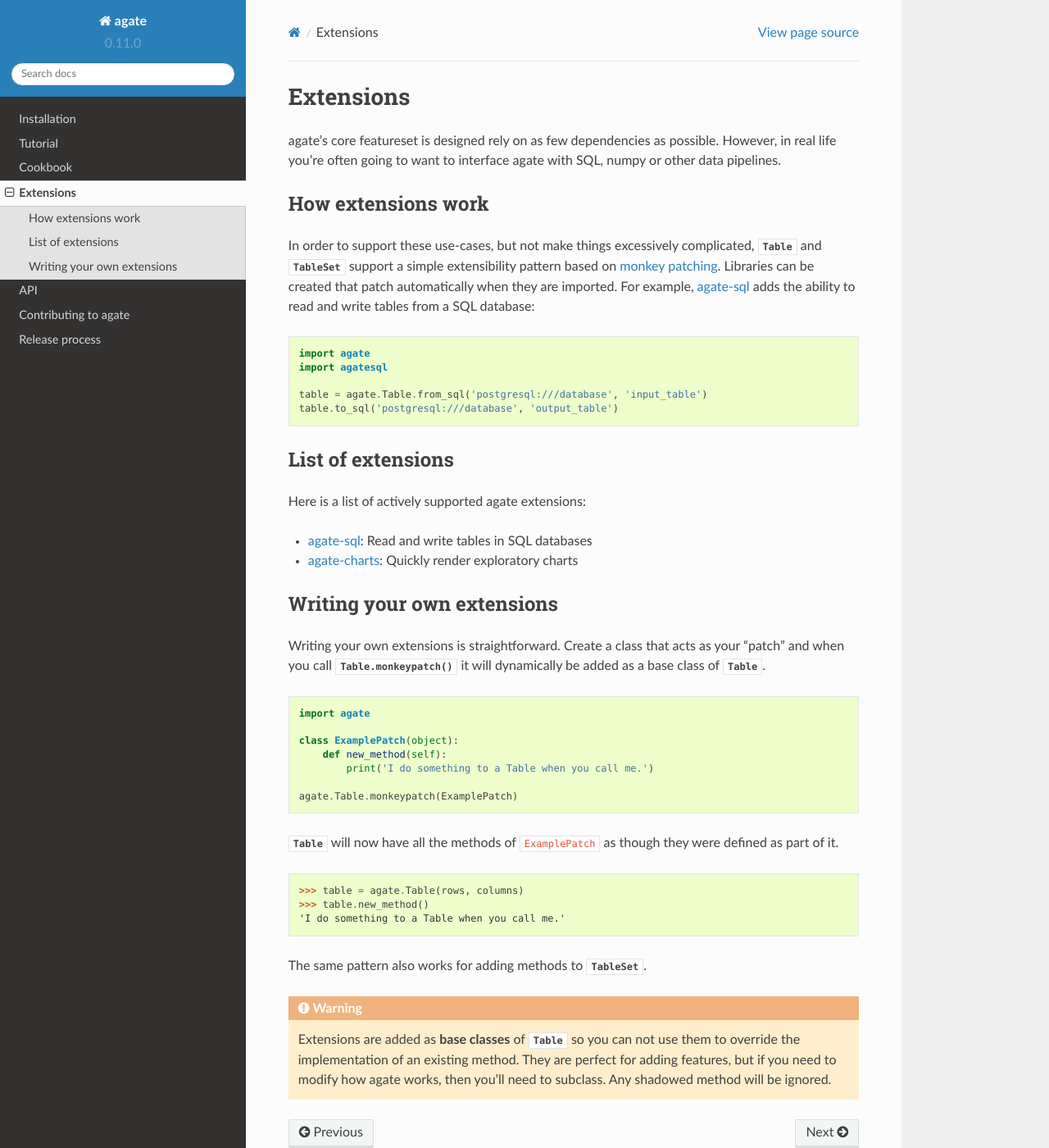
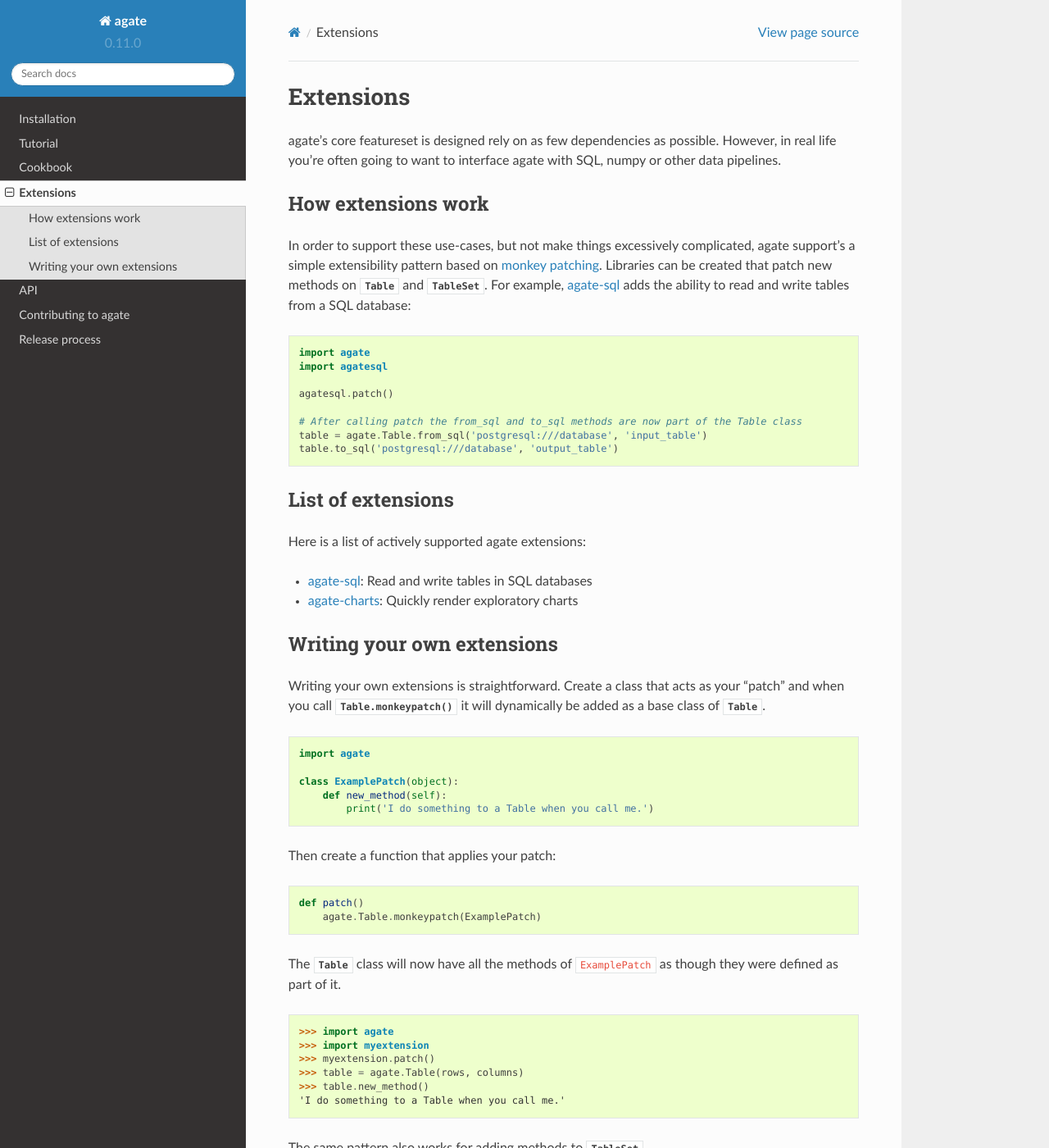
Before and after one commit to wireservice/agate, a Sphinx documentation site: the page built from docs/extensions.rst, in a window 1280 px wide and 1400 px high. Shown: the whole window at 82% size. Built offline with Sphinx 7.4.7 and the Read the Docs theme 2.0.0, drawn with Linux system fonts in a browser that asks for light colours; some of the changed text lies outside the part shown.

Commit message:
Update extensions docs with new patch pattern.

```diff
--- a/docs/extensions.rst
+++ b/docs/extensions.rst
@@ -7,13 +7,16 @@ agate's core featureset is designed rely on as few dependencies as possible. How
 How extensions work
 ===================
 
-In order to support these use-cases, but not make things excessively complicated, :class:`.Table` and :class:`.TableSet` support a simple extensibility pattern based on `monkey patching <https://en.wikipedia.org/wiki/Monkey_patch>`_. Libraries can be created that patch automatically when they are imported. For example, `agate-sql <http://agate-sql.rtfd.org/>`_ adds the ability to read and write tables from a SQL database:
+In order to support these use-cases, but not make things excessively complicated, agate support's a simple extensibility pattern based on `monkey patching <https://en.wikipedia.org/wiki/Monkey_patch>`_. Libraries can be created that patch new methods on :class:`.Table` and :class:`.TableSet`. For example, `agate-sql <http://agate-sql.rtfd.org/>`_ adds the ability to read and write tables from a SQL database:
 
 .. code-block:: python
 
     import agate
     import agatesql
 
+    agatesql.patch()
+
+    # After calling patch the from_sql and to_sql methods are now part of the Table class
     table = agate.Table.from_sql('postgresql:///database', 'input_table')
     table.to_sql('postgresql:///database', 'output_table')
 
@@ -38,12 +41,20 @@ Writing your own extensions is straightforward. Create a class that acts as your
         def new_method(self):
             print('I do something to a Table when you call me.')
 
-    agate.Table.monkeypatch(ExamplePatch)
-
-:class:`.Table` will now have all the methods of :code:`ExamplePatch` as though they were defined as part of it.
+Then create a function that applies your patch:
 
 .. code-block:: python
 
+    def patch()
+        agate.Table.monkeypatch(ExamplePatch)
+
+The :class:`.Table` class will now have all the methods of :code:`ExamplePatch` as though they were defined as part of it.
+
+.. code-block:: python
+
+    >>> import agate
+    >>> import myextension
+    >>> myextension.patch()
     >>> table = agate.Table(rows, columns)
     >>> table.new_method()
     'I do something to a Table when you call me.'
```
Also changed, not shown: other parts of docs/extensions.rst (+1 -1 lines).
